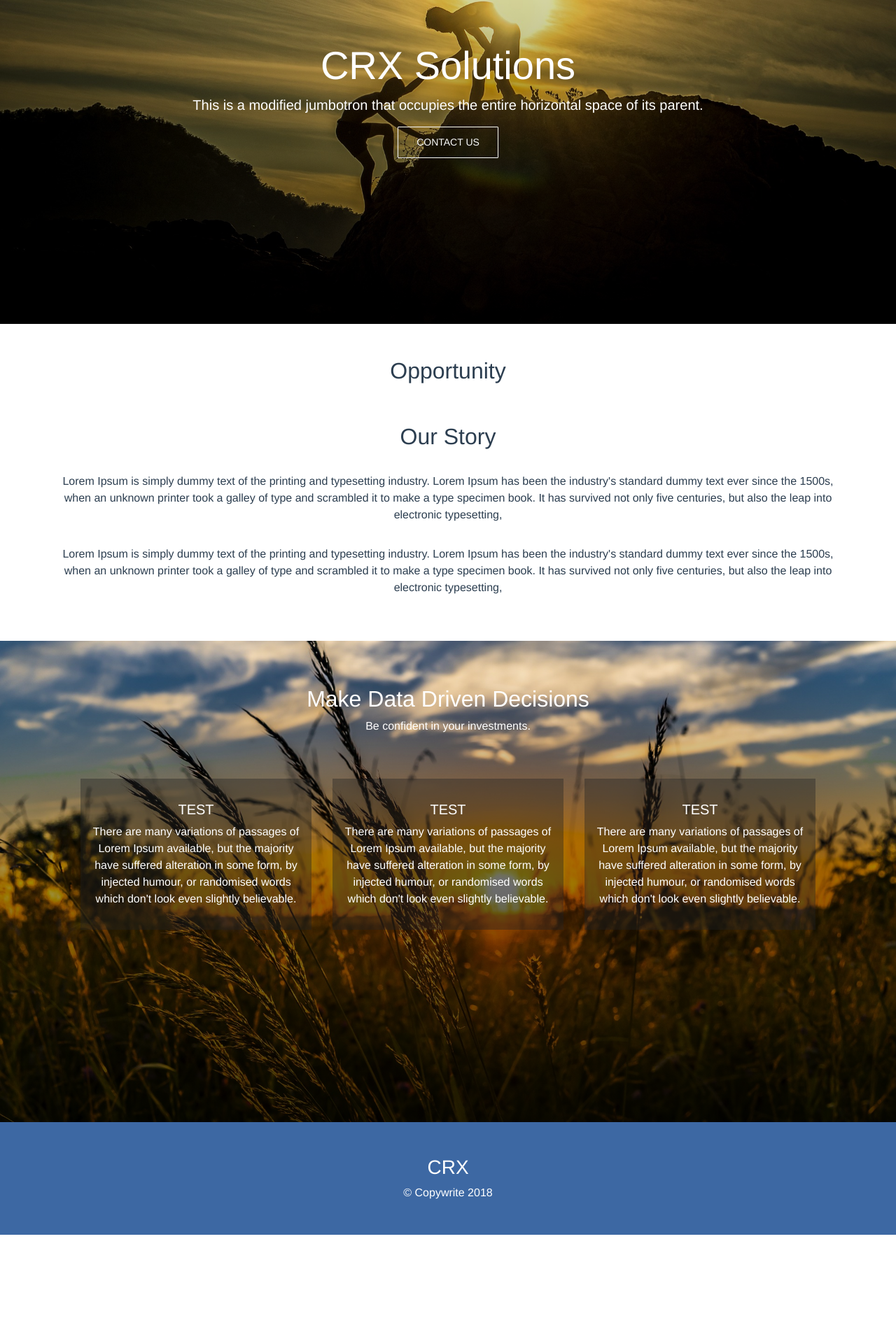
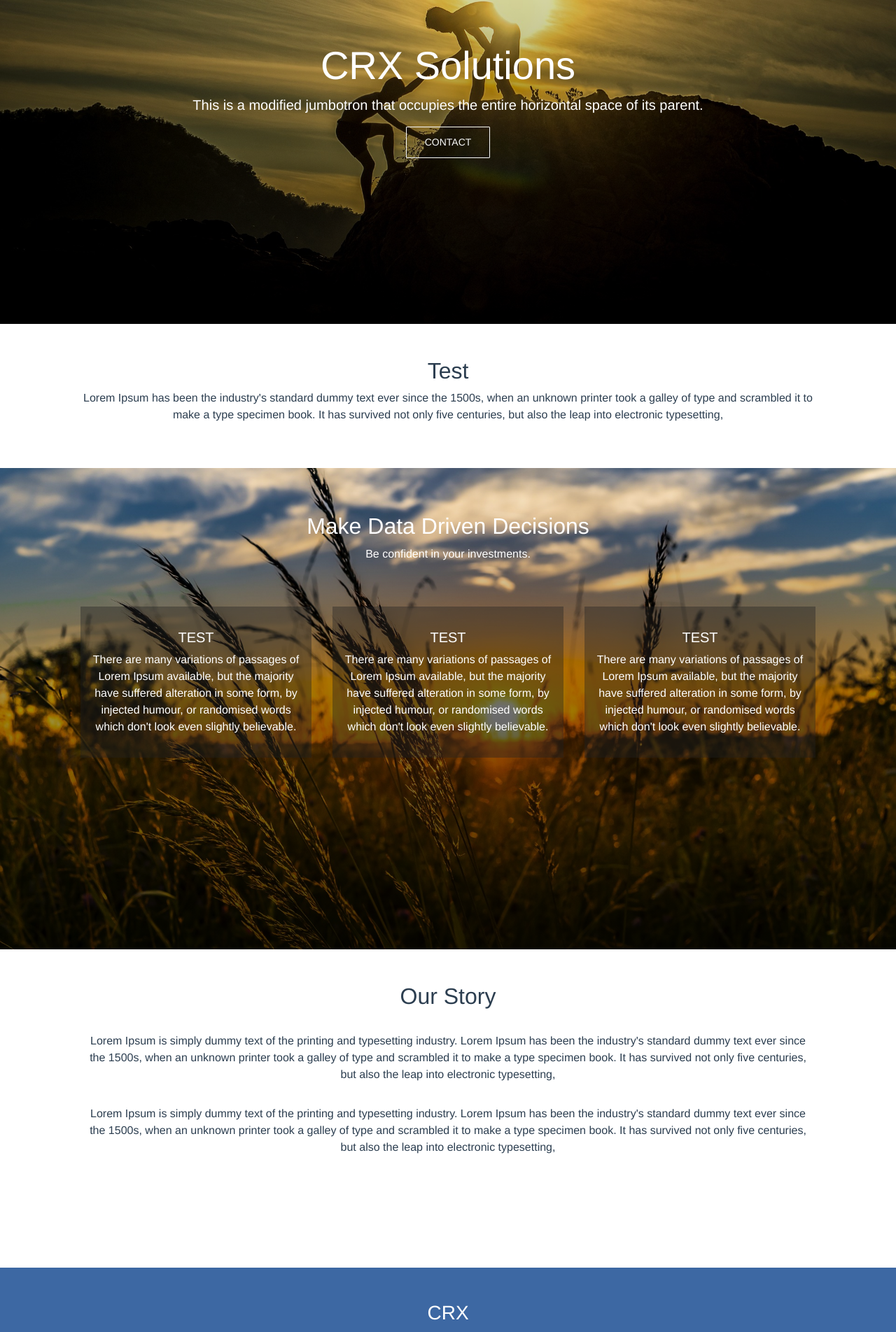
Before and after one commit to chris8grant/crxsolutions, a Vue app: page / in a window 1280 px wide. Shown: the part 233-2137 px from the top of the page at 70% size. Before the commit the page ends 1998 px from the top, so only its background shows below. Built offline with nearby package versions, Linux system fonts and the light colour scheme.

Commit message:
changed order and made modifications to footer, navbar, and added link to jumbotron

```diff
--- a/src/components/Footer.vue
+++ b/src/components/Footer.vue
@@ -1,9 +1,7 @@
 <template>
   <footer class="pt-5 pb-5">
     <h3 class="text-white">CRX</h3>
-    <div class="row">
-      <div class="col text-white"> &copy; Copywrite {{ year }} </div>
-    </div>
+    <div class="row text-white text-center"> <p>&copy; Copywrite {{ year }}</p> <a class="text-white ml-3" href="mailto:youraddr@domain.tld">cgranted@stanford.edu</a> </div>
   </footer>
 </template>
 <script>
@@ -21,6 +19,7 @@ export default {
 </script>
 <style scoped>
 .row {
+  justify-content: center;
   margin-left: 0px!important;
   margin-right: 0px!important;
 }
--- a/src/components/HelloWorld.vue
+++ b/src/components/HelloWorld.vue
@@ -1,22 +1,12 @@
 <template>
   <main data-spy="scroll" data-target="#navbar" data-offset="0">
-    <div class="container" id="borrowers">
-      <h2 class="pt-5">Opportunity</h2>
-    </div>
-    <div class="container-fluid" id="about">
-      <div class="container pb-5 pt-5">
-        <h2 class="t">Our Story</h2>
-        <p class="pt-4">Lorem Ipsum is simply dummy text of the printing and typesetting industry.
-          Lorem Ipsum has been the industry's standard dummy text ever since the 1500s,
-          when an unknown printer took a galley of type and scrambled it to make a type specimen book.
-          It has survived not only five centuries, but also the leap into electronic typesetting,
-        </p>
-        <p class=" pt-3">Lorem Ipsum is simply dummy text of the printing and typesetting industry.
-          Lorem Ipsum has been the industry's standard dummy text ever since the 1500s,
-          when an unknown printer took a galley of type and scrambled it to make a type specimen book.
-          It has survived not only five centuries, but also the leap into electronic typesetting,
-        </p>
-      </div>
+    <div class="container p-5">
+      <h2>Test</h2>
+      <p>
+        Lorem Ipsum has been the industry's standard dummy text ever since the 1500s,
+        when an unknown printer took a galley of type and scrambled it to make a type specimen book.
+        It has survived not only five centuries, but also the leap into electronic typesetting,
+      </p>
     </div>
     <div class="jumbotron jumbotron-fluid">
       <div class="container">
@@ -43,6 +33,25 @@
           </div>
         </div>
       </div>
+    </div>
+    <div class="container-fluid" id="about">
+      <div class="container p-5">
+        <h2 class="t">Our Story</h2>
+        <p class="pt-4">Lorem Ipsum is simply dummy text of the printing and typesetting industry.
+          Lorem Ipsum has been the industry's standard dummy text ever since the 1500s,
+          when an unknown printer took a galley of type and scrambled it to make a type specimen book.
+          It has survived not only five centuries, but also the leap into electronic typesetting,
+        </p>
+        <p class=" pt-3">Lorem Ipsum is simply dummy text of the printing and typesetting industry.
+          Lorem Ipsum has been the industry's standard dummy text ever since the 1500s,
+          when an unknown printer took a galley of type and scrambled it to make a type specimen book.
+          It has survived not only five centuries, but also the leap into electronic typesetting,
+        </p>
+      </div>
+    </div>
+    <div class="p-5">
+
+
     </div>
   </main>
 </template>
--- a/src/components/Jumbotron.vue
+++ b/src/components/Jumbotron.vue
@@ -5,7 +5,9 @@
       <p class="lead text-white">
         This is a modified jumbotron that occupies the entire horizontal space of its parent.
       </p>
-      <button class="btn contact-btn btn-outline-light text-uppercase btn-lg">Contact Us</button>
+      <form action="mailto:cgranted@stanford.edu" method="GET">
+        <input type="submit" class="btn contact-btn btn-outline-light text-uppercase btn-lg" value="Contact" />
+      </form>
     </div>
   </div>
 </template>
--- a/src/components/Navbar.vue
+++ b/src/components/Navbar.vue
@@ -25,9 +25,6 @@
       <li class="nav-item">
         <a class="nav-link" href="#about">About</a>
       </li>
-      <li class="nav-item">
-        <a class="nav-link" href="#">Contact</a>
-      </li>
       <li class="nav-item dropdown">
         <a class="nav-link" href="#">
           Team
```
Also changed, not shown: 9 other files (tests, documents, lock files or other folders).
